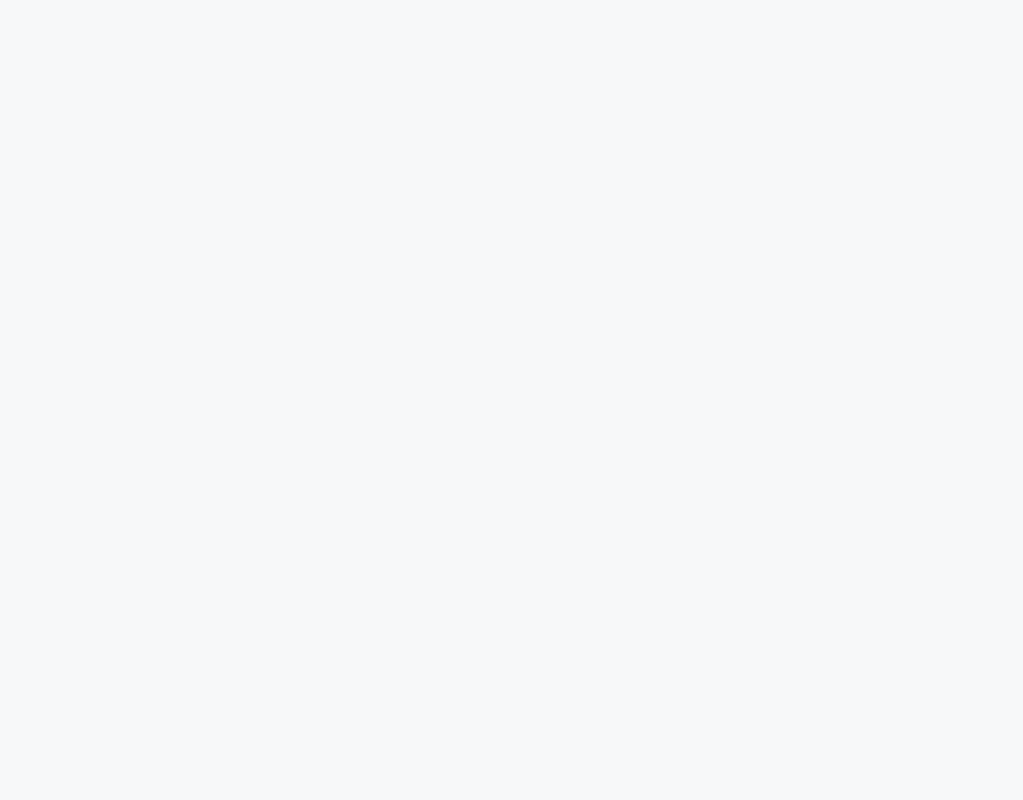
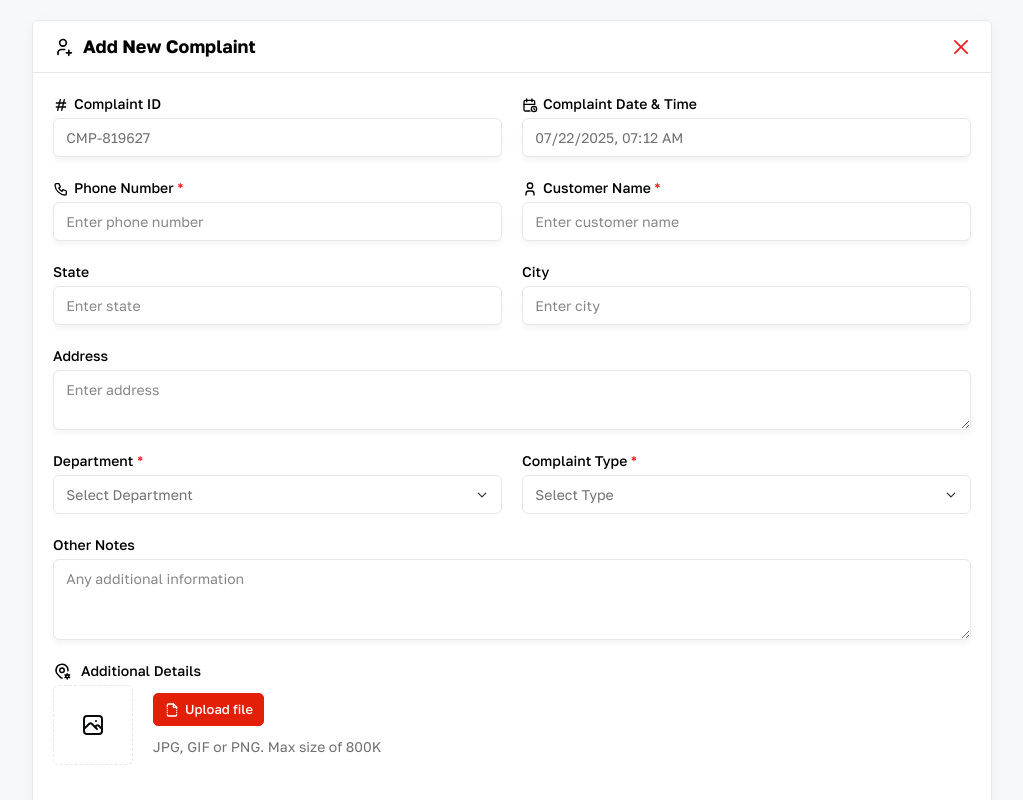
Before and after one commit to asimgope1/CRM, a React (Vite) app: page /AddComplaintPage in a window 1280 px wide. Before the commit this address had no page. Shown: the top 800 px of the page, without its empty margins (128-1151 px from the left). Built offline with nearby package versions, Linux system fonts and the light colour scheme.

Commit message:
vieweach complaint new

```diff
--- a/src/App.jsx
+++ b/src/App.jsx
@@ -12,6 +12,7 @@
 import AgentPerformance from "./pages/AgentPerformance";
 import ComplaintManagement from "./pages/ComplaintManagement";
 import CallSupportManagement from "./pages/CallSupportManagement";
+import AddComplaintPage from "./components/AddComplaintPage";
 
 
 function App() {
@@ -32,6 +33,7 @@
 					path='/CallSupportManagement'
 					element={<CallSupportManagement />}
 				/>
+				<Route path='/AddComplaintPage' element={<AddComplaintPage />} />
 			</Routes>
 		</Router>
 	);
--- a/src/components/AddComplaintModal.jsx
+++ b/src/components/AddComplaintModal.jsx
@@ -147,7 +147,7 @@
 										</div>
 
 										{/* State */}
-										<div className='col-md-3'>
+										<div className='col-md-6'>
 											<div className='mb-3'>
 												<label className='form-label'>State</label>
 												<input
@@ -159,7 +159,7 @@
 										</div>
 
 										{/* City */}
-										<div className='col-md-3'>
+										<div className='col-md-6'>
 											<div className='mb-3'>
 												<label className='form-label'>City</label>
 												<input
--- /dev/null
+++ b/src/components/AddComplaintPage.jsx
@@ -0,0 +1,228 @@
+import React, { useState } from "react";
+import {
+	IconUserPlus,
+	IconMapPinCog,
+	IconPhoto,
+	IconFileBroken,
+	IconHash,
+	IconCalendarTime,
+	IconPhone,
+	IconUser,
+} from "@tabler/icons-react";
+import ConfirmSubmitModal from "./ConfirmSubmitModal";
+
+const AddComplaintPage = () => {
+	const complaintId = "CMP-" + Math.floor(100000 + Math.random() * 900000);
+	const now = new Date().toISOString().slice(0, 16);
+	const [showConfirmModal, setShowConfirmModal] = useState(false);
+
+	const handleSubmit = () => {
+		console.log("Complaint submitted!");
+		setShowConfirmModal(false);
+	};
+
+	return (
+		<div className='d-flex align-items-center justify-content-center min-vh-100 bg-light p-3'>
+			<div className='card shadow-lg w-100' style={{ maxWidth: "960px" }}>
+				{/* Header */}
+				<div className='card-header bg-white border-bottom d-flex align-items-center justify-content-between'>
+					<h5 className='mb-0 fw-bold text-black d-flex align-items-center'>
+						<IconUserPlus className='me-2' size={20} />
+						Add New Complaint
+					</h5>
+					<button
+						className='btn-close'
+						aria-label='Close'
+						onClick={() => window.history.back()}></button>
+				</div>
+
+				{/* Body */}
+				<div className='card-body'>
+					<ConfirmSubmitModal
+						show={showConfirmModal}
+						onClose={() => setShowConfirmModal(false)}
+						onConfirm={handleSubmit}
+					/>
+
+					<form>
+						<div className='row'>
+							{/* Complaint ID */}
+							<div className='col-md-6 mb-3'>
+								<label className='form-label text-black'>
+									<IconHash size={16} className='me-1' />
+									Complaint ID
+								</label>
+								<input
+									type='text'
+									className='form-control'
+									value={complaintId}
+									readOnly
+								/>
+							</div>
+
+							{/* Complaint Date */}
+							<div className='col-md-6 mb-3'>
+								<label className='form-label text-black'>
+									<IconCalendarTime size={16} className='me-1' />
+									Complaint Date & Time
+								</label>
+								<input
+									type='datetime-local'
+									className='form-control'
+									value={now}
+									readOnly
+								/>
+							</div>
+
+							{/* Phone Number */}
+							<div className='col-md-6 mb-3'>
+								<label className='form-label text-black'>
+									<IconPhone size={16} className='me-1' />
+									Phone Number <span className='text-danger'>*</span>
+								</label>
+								<input
+									type='text'
+									className='form-control'
+									placeholder='Enter phone number'
+									required
+								/>
+							</div>
+
+							{/* Customer Name */}
+							<div className='col-md-6 mb-3'>
+								<label className='form-label text-black'>
+									<IconUser size={16} className='me-1' />
+									Customer Name <span className='text-danger'>*</span>
+								</label>
+								<input
+									type='text'
+									className='form-control'
+									placeholder='Enter customer name'
+									required
+								/>
+							</div>
+
+							{/* State */}
+							<div className='col-md-6 mb-3'>
+								<label className='form-label text-black'>State</label>
+								<input
+									type='text'
+									className='form-control'
+									placeholder='Enter state'
+								/>
+							</div>
+
+							{/* City */}
+							<div className='col-md-6 mb-3'>
+								<label className='form-label text-black'>City</label>
+								<input
+									type='text'
+									className='form-control'
+									placeholder='Enter city'
+								/>
+							</div>
+
+							{/* Address */}
+							<div className='col-md-12 mb-3'>
+								<label className='form-label text-black'>Address</label>
+								<textarea
+									className='form-control'
+									rows='2'
+									placeholder='Enter address'
+								/>
+							</div>
+
+							{/* Department */}
+							<div className='col-md-6 mb-3'>
+								<label className='form-label text-black'>
+									Department <span className='text-danger'>*</span>
+								</label>
+								<select className='form-select' required>
+									<option value=''>Select Department</option>
+									<option>Support</option>
+									<option>Sales</option>
+									<option>Technical</option>
+									<option>Billing</option>
+								</select>
+							</div>
+
+							{/* Complaint Type */}
+							<div className='col-md-6 mb-3'>
+								<label className='form-label text-black'>
+									Complaint Type <span className='text-danger'>*</span>
+								</label>
+								<select className='form-select' required>
+									<option value=''>Select Type</option>
+									<option>Service Issue</option>
+									<option>Product Defect</option>
+									<option>Delay in Delivery</option>
+									<option>Miscommunication</option>
+									<option>Other</option>
+								</select>
+							</div>
+
+							{/* Additional Notes */}
+							<div className='col-md-12 mb-3'>
+								<label className='form-label text-black'>Other Notes</label>
+								<textarea
+									className='form-control'
+									rows='3'
+									placeholder='Any additional information'></textarea>
+							</div>
+
+							{/* Upload Section */}
+							<div className='col-md-12 mb-3'>
+								<label className='form-label text-black d-flex align-items-center'>
+									<IconMapPinCog className='me-2' size={18} />
+									Additional Details
+								</label>
+								<div className='d-flex align-items-center'>
+									<div className='avatar avatar-xxl border border-dashed me-3 flex-shrink-0'>
+										<div className='position-relative d-flex align-items-center justify-content-center h-100'>
+											<IconPhoto className='text-dark fs-16' />
+										</div>
+									</div>
+									<div className='d-inline-flex flex-column align-items-start'>
+										<label className='btn btn-sm btn-primary mb-2'>
+											<IconFileBroken className='me-1' size={16} />
+											Upload file
+											<input
+												type='file'
+												className='form-control d-none'
+												multiple
+											/>
+										</label>
+										<span>JPG, GIF or PNG. Max size of 800K</span>
+									</div>
+								</div>
+							</div>
+						</div>
+
+						{/* Buttons */}
+						<div className='d-flex justify-content-end mt-4'>
+							<button
+								type='button'
+								className='btn btn-light me-2'
+								onClick={() => window.history.back()}>
+								Cancel
+							</button>
+							<button
+								type='button'
+								className='btn btn-primary'
+								onClick={() => setShowConfirmModal(true)}>
+								Submit Complaint
+							</button>
+						</div>
+					</form>
+				</div>
+
+				{/* Footer */}
+				<div className='card-footer bg-white border-top text-muted text-center small'>
+					© {new Date().getFullYear()} Complaint Management System
+				</div>
+			</div>
+		</div>
+	);
+};
+
+export default AddComplaintPage;
--- a/src/components/Login.jsx
+++ b/src/components/Login.jsx
@@ -108,11 +108,31 @@
 													</a>
 												</div>
 											</div>
-											<div className='mb-3'>
-												<button type='submit' className='btn btn-primary w-100'>
-													Sign In
-												</button>
+											<div className='row'>
+												{/* Sign In Button */}
+												<div className='col-6'>
+													<div className='mb-3'>
+														<button
+															type='submit'
+															className='btn btn-primary w-100'>
+															Sign In
+														</button>
+													</div>
+												</div>
+
+												{/* Add Complaint Button */}
+												<div className='col-6'>
+													<div className='mb-3'>
+														<button
+															type='button'
+															className='btn btn-outline-dark w-100'
+															onClick={() => navigate("/AddComplaintPage")}>
+															Add Complaint
+														</button>
+													</div>
+												</div>
 											</div>
+
 											<div className='mb-3'>
 												<p className='mb-0'>
 													New on our platform?
@@ -146,15 +166,9 @@
 														Google
 													</button>
 												</div>
-												<div className='text-center flex-fill'>
-													<button
-														type='button'
-														className='p-2 btn btn-dark d-flex align-items-center justify-content-center w-100'>
-														<IconBrandApple size={20} className='me-1' />
-														Apple
-													</button>
-												</div>
 											</div>
+
+											{/* add complaint button for navigation to page with add complaint form */}
 										</div>
 										<div className='text-center pb-4'>
 											<p className='text-dark mb-0'>
--- a/src/pages/ComplaintManagement.jsx
+++ b/src/pages/ComplaintManagement.jsx
@@ -8,6 +8,8 @@
 	{
 		date: "2025-07-01",
 		total: 120,
+		solved: 100,
+		cancelled: 15,
 		resolved: 90,
 		escalated: 10,
 		reopened: 5,
@@ -24,6 +26,8 @@
 	{
 		date: "2025-07-15",
 		total: 150,
+		solved: 130,
+		cancelled: 10,
 		resolved: 120,
 		escalated: 12,
 		reopened: 7,
@@ -122,16 +126,22 @@
 								Icon={IconAlertTriangle}
 							/>
 							<Card
-								title='First Contact Resolution'
-								value={`${data.firstContactResolution}%`}
+								title='Solved Complaints '
+								value={data.solved}
 								color='success'
-								Icon={IconHeadset}
+								Icon={IconAlertTriangle}
 							/>
 							<Card
 								title='Pending Complaints'
 								value={data.pending}
 								color='secondary'
 								Icon={IconClockPause}
+							/>
+							<Card
+								title='Cancelled Complaints'
+								value={data.cancelled}
+								color='primary'
+								Icon={IconAlertTriangle}
 							/>
 							<Card
 								title='Reopened Complaints'
@@ -144,6 +154,12 @@
 								value={`${data.avgResolutionTime} hrs`}
 								color='warning'
 								Icon={IconClock}
+							/>
+							<Card
+								title='First Contact Resolution'
+								value={`${data.firstContactResolution}%`}
+								color='success'
+								Icon={IconHeadset}
 							/>
 
 							<Card
```
Also changed, not shown: src/components/SideNavMenu.jsx (+111 -71 lines), src/components/ViewModal.jsx (+12 -11 lines), src/App.css.
